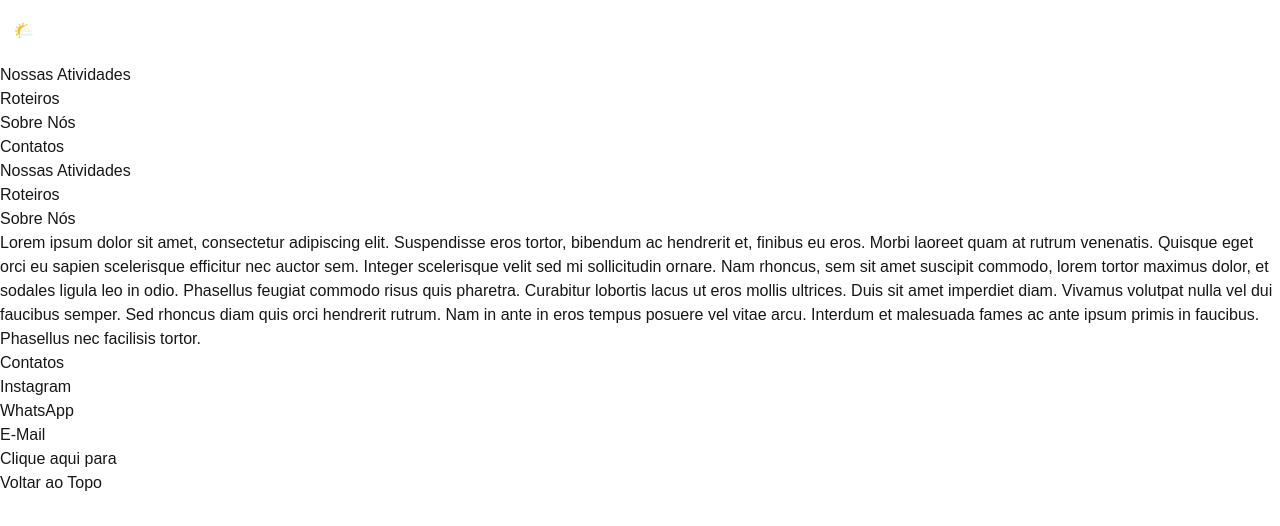
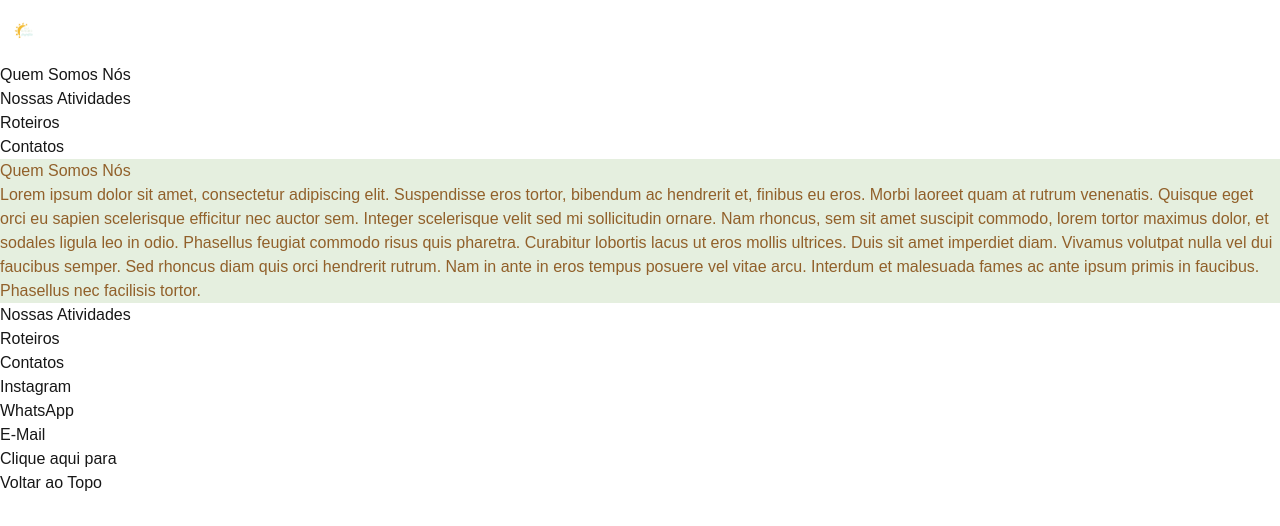
Before and after one commit to fabiosachetto/spa-roteiro-paraty, a Next.js app in the folder roteiro-paraty/: page / in a window 1280 px wide. Shown: the top 526 px of the page. Built offline with nearby package versions, Linux system fonts and the light colour scheme.

Commit message:
adicionando fonts

```diff
--- a/roteiro-paraty/src/app/globals.css
+++ b/roteiro-paraty/src/app/globals.css
@@ -20,6 +20,20 @@ body {
 	font-family: openSans, sans-serif;
 }
 
-a, h1 {
+h1,
+h2 {
 	font-family: stella, sans-serif;
 }
+
+a,
+p {
+	font-family: openSans, sans-serif;
+}
+
+#sobrenos {
+	background-color: #e5efdf;
+}
+#sobrenos h2,
+#sobrenos p {
+	color: #91602a;
+}
--- a/roteiro-paraty/src/app/page.tsx
+++ b/roteiro-paraty/src/app/page.tsx
@@ -1,20 +1,8 @@
 "use client";
 
-import localFont from "next/font/local";
 import Image from "next/image";
 import Link from "next/link";
-import "./globals.css";
 
-const openSans = localFont({
-  src: "./fonts/OpenSans-Regular.ttf",
-  // variable: "--font-geist-sans",
-  weight: "100 900",
-});
-const stella = localFont({
-  src: "./fonts/Stella.ttf",
-  // variable: "--font-geist-mono",
-  weight: "100 900",
-});
 
 export default function Home() {
   return (
@@ -35,19 +23,20 @@ export default function Home() {
           </div>
 
           <ol className="mt-3 flex float-right text-xl font-bold">
+
             <li className="float-left mr-3 hover:text-orange-400">
-              <Link href="#home" className={(`${stella}`)}>
+              <Link href="#sobrenos">
+                Quem Somos Nós
+              </Link>
+            </li>
+            <li className="float-left mr-3 hover:text-orange-400">
+              <Link href="#home">
                 Nossas Atividades
               </Link>
             </li>
             <li className="float-left mr-3 hover:text-orange-400">
-              <Link href="#roteiros" className={(`${openSans}`)}>
+              <Link href="#roteiros">
                 Roteiros
-              </Link>
-            </li>
-            <li className="float-left mr-3 hover:text-orange-400">
-              <Link href="#sobrenos">
-                Sobre Nós
               </Link>
             </li>
             <li className="float-left hover:text-orange-400">
@@ -60,20 +49,22 @@ export default function Home() {
       </header>
 
       <div className="text-center">
+        <section id="sobrenos" className="mt-7 p-7">
+          <h2 className="text-3xl">Quem Somos Nós</h2>
+          <p className="">
+            Lorem ipsum dolor sit amet, consectetur adipiscing elit. Suspendisse eros tortor, bibendum ac hendrerit et, finibus eu eros. Morbi laoreet quam at rutrum venenatis. Quisque eget orci eu sapien scelerisque efficitur nec auctor sem. Integer scelerisque velit sed mi sollicitudin ornare. Nam rhoncus, sem sit amet suscipit commodo, lorem tortor maximus dolor, et sodales ligula leo in odio. Phasellus feugiat commodo risus quis pharetra. Curabitur lobortis lacus ut eros mollis ultrices. Duis sit amet imperdiet diam. Vivamus volutpat nulla vel dui faucibus semper. Sed rhoncus diam quis orci hendrerit rutrum. Nam in ante in eros tempus posuere vel vitae arcu. Interdum et malesuada fames ac ante ipsum primis in faucibus. Phasellus nec facilisis tortor.
+          </p>
+        </section>
+
         <section id="home" className="h-80 mt-7 border border-blue-500">
-          <h1 className="text-3xl text-black">Nossas Atividades</h1>
+          <h2 className="text-3xl text-black">Nossas Atividades</h2>
         </section>
 
         <section id="roteiros" className="h-80 mt-7 border border-green-600">
-          <h1 className="text-3xl text-black">Roteiros</h1>
+          <h2 className="text-3xl text-black">Roteiros</h2>
         </section>
 
-        <section id="sobrenos" className="h-80 mt-7 bg-black bg-opacity-75">
-          <h1 className="text-3xl text-white">Sobre Nós</h1>
-          <p className="text-white">
-            Lorem ipsum dolor sit amet, consectetur adipiscing elit. Suspendisse eros tortor, bibendum ac hendrerit et, finibus eu eros. Morbi laoreet quam at rutrum venenatis. Quisque eget orci eu sapien scelerisque efficitur nec auctor sem. Integer scelerisque velit sed mi sollicitudin ornare. Nam rhoncus, sem sit amet suscipit commodo, lorem tortor maximus dolor, et sodales ligula leo in odio. Phasellus feugiat commodo risus quis pharetra. Curabitur lobortis lacus ut eros mollis ultrices. Duis sit amet imperdiet diam. Vivamus volutpat nulla vel dui faucibus semper. Sed rhoncus diam quis orci hendrerit rutrum. Nam in ante in eros tempus posuere vel vitae arcu. Interdum et malesuada fames ac ante ipsum primis in faucibus. Phasellus nec facilisis tortor.
-          </p>
-        </section>
+
       </div>
 
       <footer id="contatos" className="min-h-40 mt-5 bg-black bg-opacity-75 overflow-hidden text-white">
```
Lines whose indentation alone changed are shown as unchanged.
